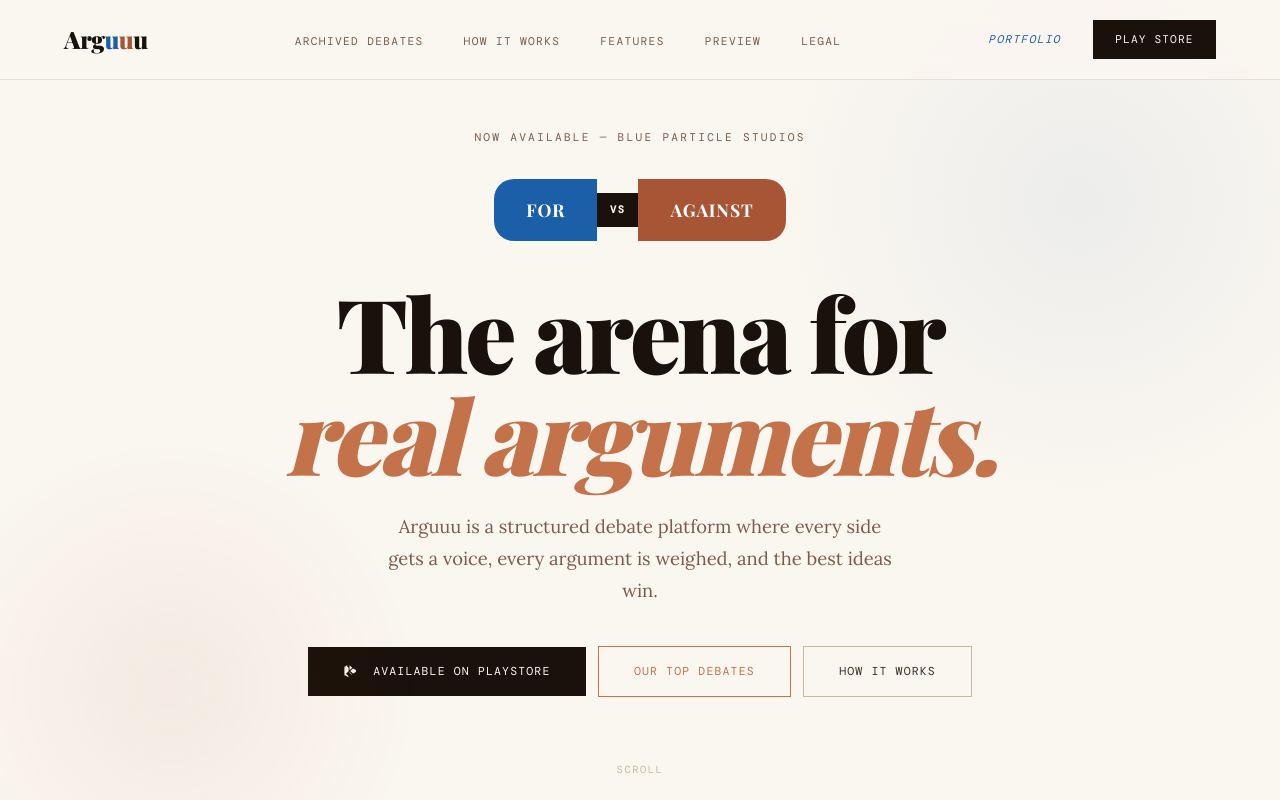
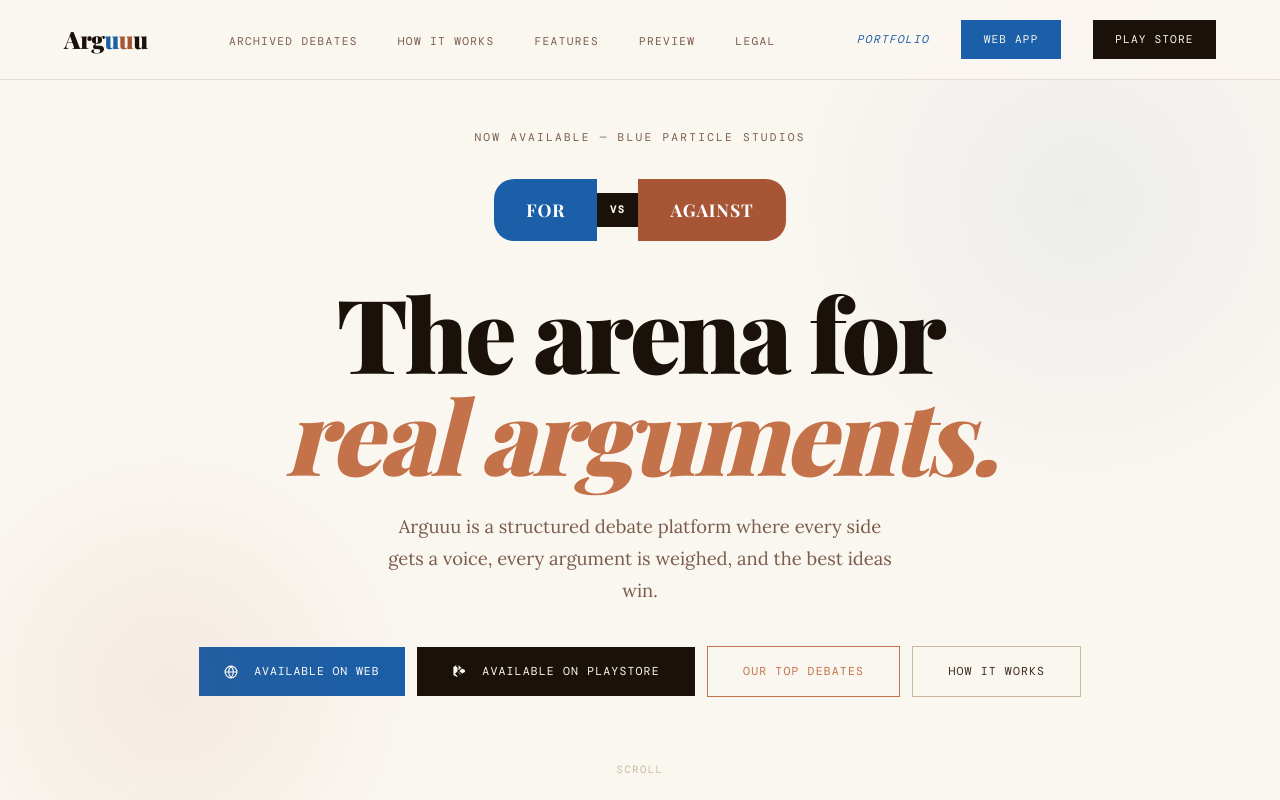
Before and after one commit to WaliMedugu/arguuuHub, a plain HTML site: page index.html in a window 1280 px wide. Shown: the top 800 px of the page. Drawn offline with nearby package versions, Linux system fonts and the light colour scheme; a script that the page names is missing; a web font is replaced by a local one.

Commit message:
Added 'Available on Web' button to landing page

```diff
--- a/index.html
+++ b/index.html
@@ -1223,6 +1223,7 @@
   <div class="nav-actions">
 
     <a href="https://wali-blog.vercel.app/" target="_blank" class="nav-portfolio-link">Portfolio</a>
+    <a href="https://arguuu-web.vercel.app/" target="_blank" class="nav-cta" style="background: var(--for-blue);">Web App</a>
     <a href="https://play.google.com/store/apps/details?id=com.arguuu.app" target="_blank" class="nav-cta">Play Store</a>
   </div>
 </nav>
@@ -1247,7 +1248,8 @@
   </div>
 
   <!-- Mobile CTA -->
-  <a href="https://play.google.com/store/apps/details?id=com.arguuu.app" target="_blank" class="nav-cta mobile-only-cta" onclick="toggleMenu()" style="display: none; margin-top: 2rem; font-size: 1rem; padding: 1rem 3rem;">Available on Playstore</a>
+  <a href="https://arguuu-web.vercel.app/" target="_blank" class="nav-cta mobile-only-cta" onclick="toggleMenu()" style="display: none; margin-top: 2rem; font-size: 1rem; padding: 1rem 3rem; background: var(--for-blue);">Available on Web</a>
+  <a href="https://play.google.com/store/apps/details?id=com.arguuu.app" target="_blank" class="nav-cta mobile-only-cta" onclick="toggleMenu()" style="display: none; margin-top: 1rem; font-size: 1rem; padding: 1rem 3rem;">Available on Playstore</a>
 </div>
 
 <!-- HERO -->
@@ -1261,6 +1263,10 @@
   <h1>The arena for<br><em>real arguments.</em></h1>
   <p class="hero-sub">Arguuu is a structured debate platform where every side gets a voice, every argument is weighed, and the best ideas win.</p>
   <div class="hero-actions">
+    <a href="https://arguuu-web.vercel.app/" target="_blank" class="btn-webapp" title="Launch Web App">
+      <svg width="14" height="14" viewBox="0 0 24 24" fill="none" stroke="currentColor" stroke-width="2" stroke-linecap="round" stroke-linejoin="round" style="display:inline-block; vertical-align: middle; margin-right: 0.5rem;"><circle cx="12" cy="12" r="10"></circle><line x1="2" y1="12" x2="22" y2="12"></line><path d="M12 2a15.3 15.3 0 0 1 4 10 15.3 15.3 0 0 1-4 10 15.3 15.3 0 0 1-4-10 15.3 15.3 0 0 1 4-10z"></path></svg>
+      Available on Web
+    </a>
     <a href="https://play.google.com/store/apps/details?id=com.arguuu.app" target="_blank" class="btn-primary" title="Get it on Google Play">
       <svg width="14" height="14" viewBox="0 0 16 16" fill="currentColor" style="display:inline-block; vertical-align: middle; margin-right: 0.5rem; margin-top: -2px;"><path d="M14.222 9.374c1.037-.61 1.037-2.137 0-2.748L11.528 5.04 8.32 8l3.207 2.96 2.694-1.586Zm-3.592 3.068L7.48 8.745v1.322l2.498 2.328a.888.888 0 0 0 .652.047ZM6.11 1.3a.888.888 0 0 0-.644.05L1.916 3.24s-.305.161-.305.473V12.285c0 .31.305.473.305.473l3.55 1.89c.241.147.515.192.747.106V13.6L3.35 11.21l3.07-2.88V4.344l-3.07-2.9L6.11 1.3ZM7.48 1.3v5.822l3.15-2.91-2.498-2.327a.888.888 0 0 0-.652-.585Z"/></svg>
       Available on Playstore
```
